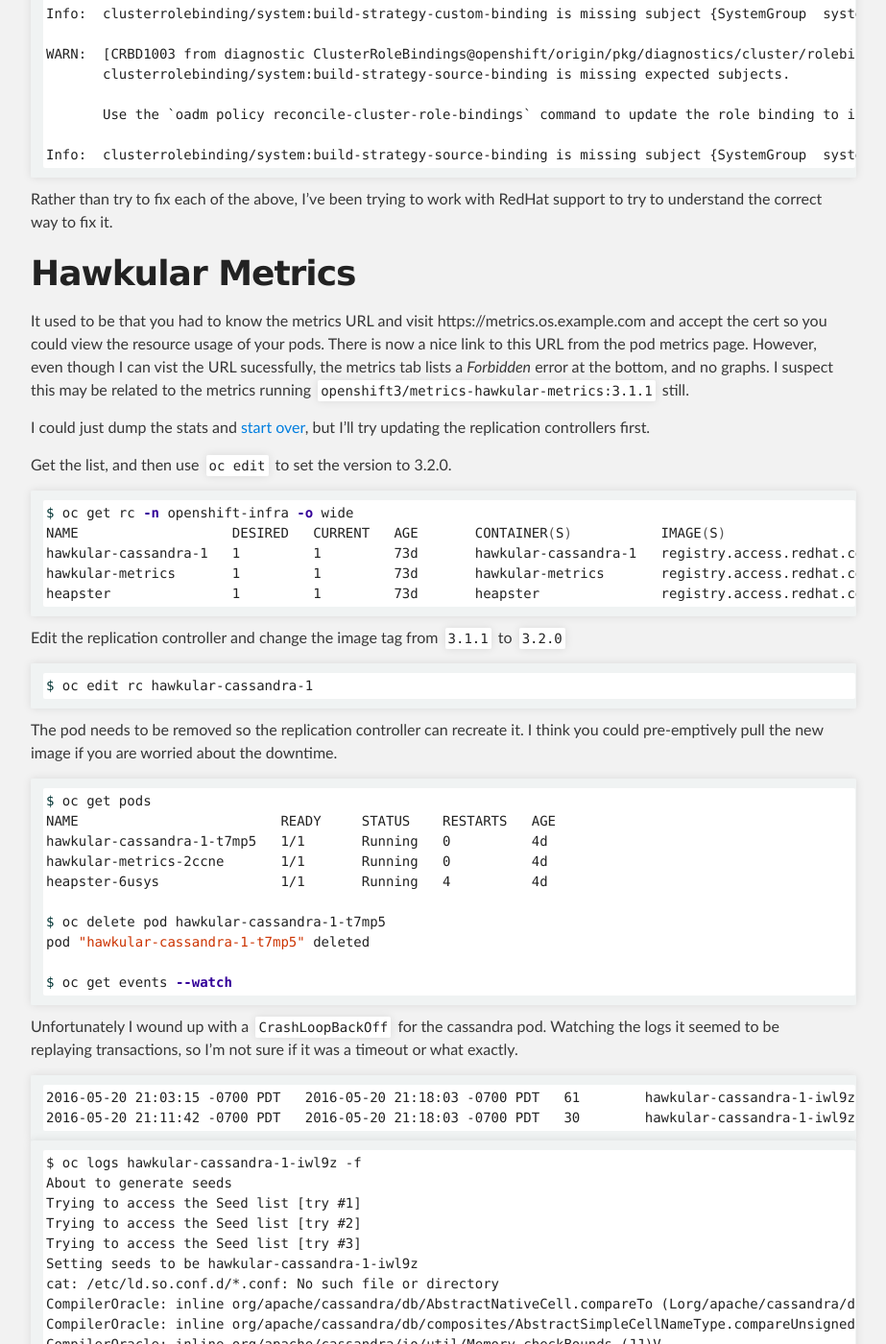
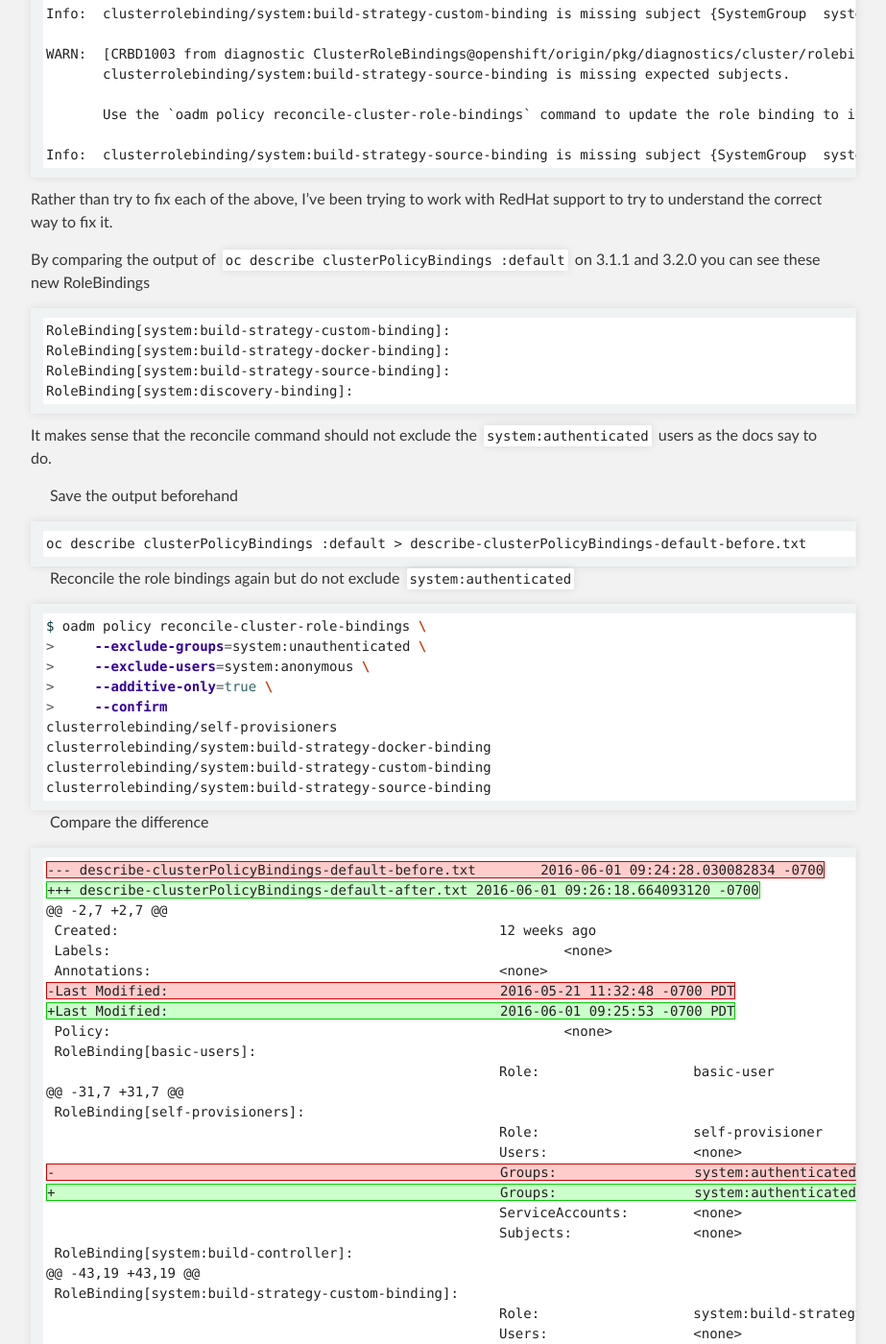
Before and after one commit to dlbewley/dlbewley.github.io, a Jekyll site: the page built from _posts/2016-05-17-OpenShift-Enterprise-Upgrade-3.1-to-3.2.md, in a window 1280 px wide and 1400 px high, scrolled down 7861 px. Shown: the whole window at 96% size, without its empty margins (188-1111 px from the left). Built offline with Jekyll 4.4.1, drawn with Linux system fonts in a browser that asks for light colours; comment, search, counter and statistics services are not loaded; the repository's description, which GitHub fills in, is left out; some of the changed text lies outside the part shown.

Commit message:
reconcile-cluter-role-bindings fix source builds

````diff
--- a/_posts/2016-05-17-OpenShift-Enterprise-Upgrade-3.1-to-3.2.md
+++ b/_posts/2016-05-17-OpenShift-Enterprise-Upgrade-3.1-to-3.2.md
@@ -380,6 +380,88 @@ Info:  clusterrolebinding/system:build-strategy-source-binding is missing subjec
 
 Rather than try to fix each of the above, I've been trying to work with RedHat support to try to understand the correct way to fix it.
 
+By comparing the output of `oc describe clusterPolicyBindings :default` on 3.1.1 and 3.2.0 you can see these new RoleBindings
+
+```
+RoleBinding[system:build-strategy-custom-binding]:
+RoleBinding[system:build-strategy-docker-binding]:
+RoleBinding[system:build-strategy-source-binding]:
+RoleBinding[system:discovery-binding]:
+```
+
+It makes sense that the reconcile command should not exclude the `system:authenticated` users as the docs say to do.
+
+- Save the output beforehand
+
+```
+oc describe clusterPolicyBindings :default > describe-clusterPolicyBindings-default-before.txt
+```
+
+- Reconcile the role bindings again but do not exclude `system:authenticated`
+
+```bash
+$ oadm policy reconcile-cluster-role-bindings \
+>     --exclude-groups=system:unauthenticated \
+>     --exclude-users=system:anonymous \
+>     --additive-only=true \
+>     --confirm
+clusterrolebinding/self-provisioners
+clusterrolebinding/system:build-strategy-docker-binding
+clusterrolebinding/system:build-strategy-custom-binding
+clusterrolebinding/system:build-strategy-source-binding
+```
+
+- Compare the difference
+
+```diff
+--- describe-clusterPolicyBindings-default-before.txt        2016-06-01 09:24:28.030082834 -0700
++++ describe-clusterPolicyBindings-default-after.txt 2016-06-01 09:26:18.664093120 -0700
+@@ -2,7 +2,7 @@
+ Created:                                               12 weeks ago
+ Labels:                                                        <none>
+ Annotations:                                           <none>
+-Last Modified:                                         2016-05-21 11:32:48 -0700 PDT
++Last Modified:                                         2016-06-01 09:25:53 -0700 PDT
+ Policy:                                                        <none>
+ RoleBinding[basic-users]:
+                                                        Role:                   basic-user
+@@ -31,7 +31,7 @@
+ RoleBinding[self-provisioners]:
+                                                        Role:                   self-provisioner
+                                                        Users:                  <none>
+-                                                       Groups:                 system:authenticated
++                                                       Groups:                 system:authenticated:oauth, system:authenticated
+                                                        ServiceAccounts:        <none>
+                                                        Subjects:               <none>
+ RoleBinding[system:build-controller]:
+@@ -43,19 +43,19 @@
+ RoleBinding[system:build-strategy-custom-binding]:
+                                                        Role:                   system:build-strategy-custom
+                                                        Users:                  <none>
+-                                                       Groups:                 <none>
++                                                       Groups:                 system:authenticated
+                                                        ServiceAccounts:        <none>
+                                                        Subjects:               <none>
+ RoleBinding[system:build-strategy-docker-binding]:
+                                                        Role:                   system:build-strategy-docker
+                                                        Users:                  <none>
+-                                                       Groups:                 <none>
++                                                       Groups:                 system:authenticated
+                                                        ServiceAccounts:        <none>
+                                                        Subjects:               <none>
+ RoleBinding[system:build-strategy-source-binding]:
+                                                        Role:                   system:build-strategy-source
+                                                        Users:                  <none>
+-                                                       Groups:                 <none>
++                                                       Groups:                 system:authenticated
+                                                        ServiceAccounts:        <none>
+                                                        Subjects:               <none>
+ RoleBinding[system:daemonset-controller]:
+```
+
+Now the source build strategy works again!
+
+
 # Hawkular Metrics #
 
 It used to be that you had to know the metrics URL and visit https://metrics.os.example.com and accept the cert so you could view the resource usage of your pods. There is now a nice link to this URL from the pod metrics page. However, even though I can vist the URL sucessfully, the metrics tab lists a _Forbidden_ error at the bottom, and no graphs. I suspect this may be related to the metrics running `openshift3/metrics-hawkular-metrics:3.1.1` still.
````
